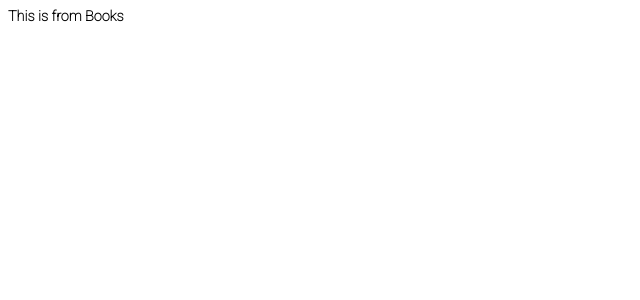
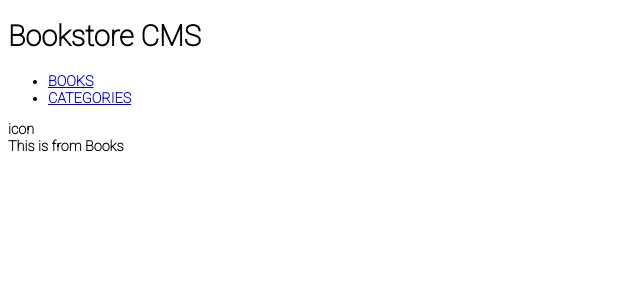
Before and after one commit to barakadanny/Book-store-React-js, a React (Create React App) app: page / in a window 1280 px wide. Shown: the top 300 px of the page, without its empty margins (0-640 px from the left). Built offline with nearby package versions, Linux system fonts and the light colour scheme.

Commit message:
Header component Added

```diff
--- a/src/App.js
+++ b/src/App.js
@@ -1,10 +1,12 @@
 import { Routes, Route } from 'react-router-dom';
 import Categories from './components/Categories';
 import Books from './components/Books';
+import Header from './components/Header';
 
 function App() {
   return (
-    <div className="App">
+    <div className="app-container">
+      <Header />
       <Routes>
         <Route path="/" element={<Books />} />
         <Route path="Categories" element={<Categories />} />
--- /dev/null
+++ b/src/components/Header.js
@@ -0,0 +1,24 @@
+import React from 'react';
+import { Link } from 'react-router-dom';
+import './Header.css';
+
+function Header() {
+  return (
+    <header>
+      <h1>Bookstore CMS</h1>
+      <nav>
+        <ul>
+          <li>
+            <Link to="/">BOOKS</Link>
+          </li>
+          <li>
+            <Link to="/Categories">CATEGORIES</Link>
+          </li>
+        </ul>
+      </nav>
+      <span>icon</span>
+    </header>
+  );
+}
+
+export default Header;
```
Also changed, not shown: src/components/Header.css (added).
